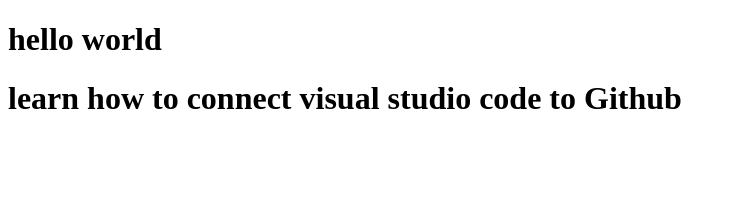
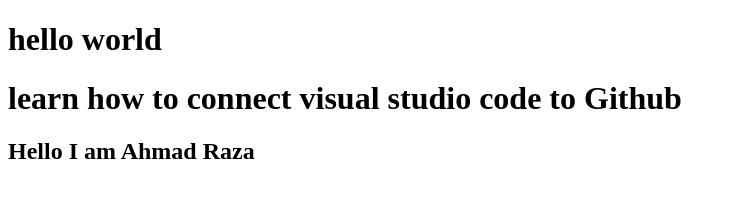
Before and after one commit to AhmadRaza302/geeky, a plain HTML site: page index.html in a window 1280 px wide. Shown: the whole page, without its empty margins (0-736 px from the left). Drawn offline with Linux system fonts and the light colour scheme.

Commit message:
changing h2

```diff
--- a/index.html
+++ b/index.html
@@ -9,5 +9,6 @@
 <body>
     <h1> hello world</h1>
     <h1> learn how to connect visual studio code to Github</h1>
+    <h2> Hello I am Ahmad Raza</h2>
 </body>
 </html>
```
